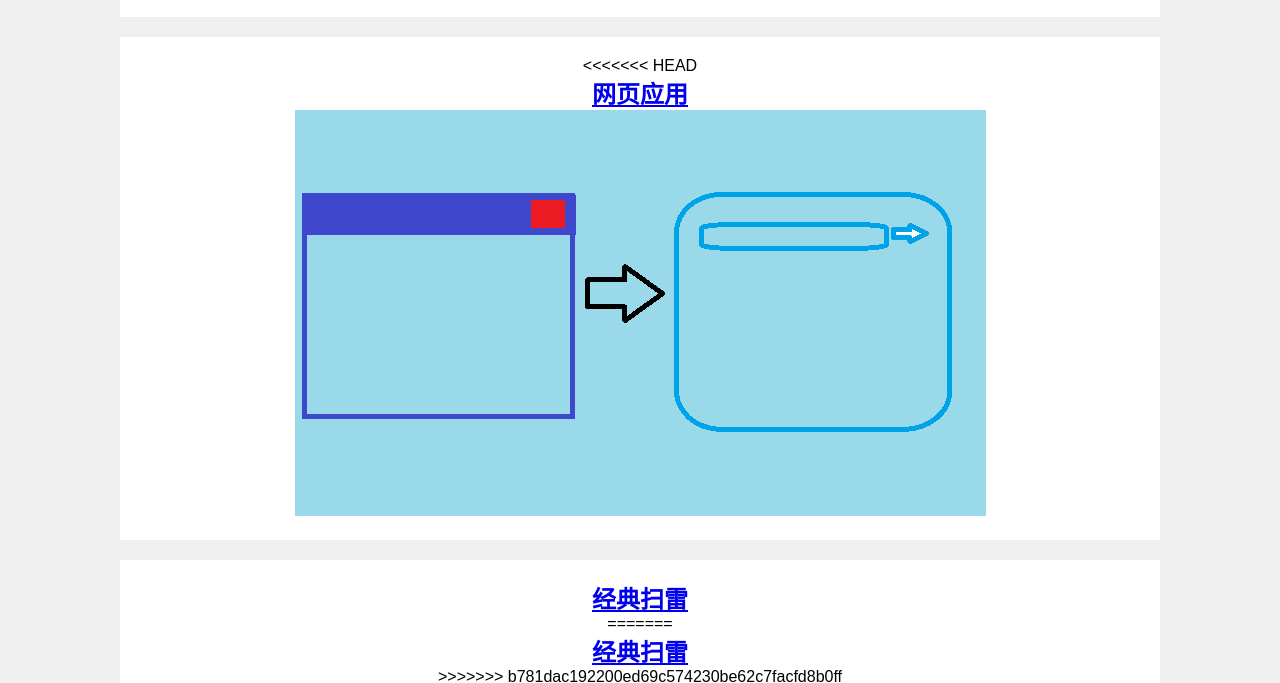
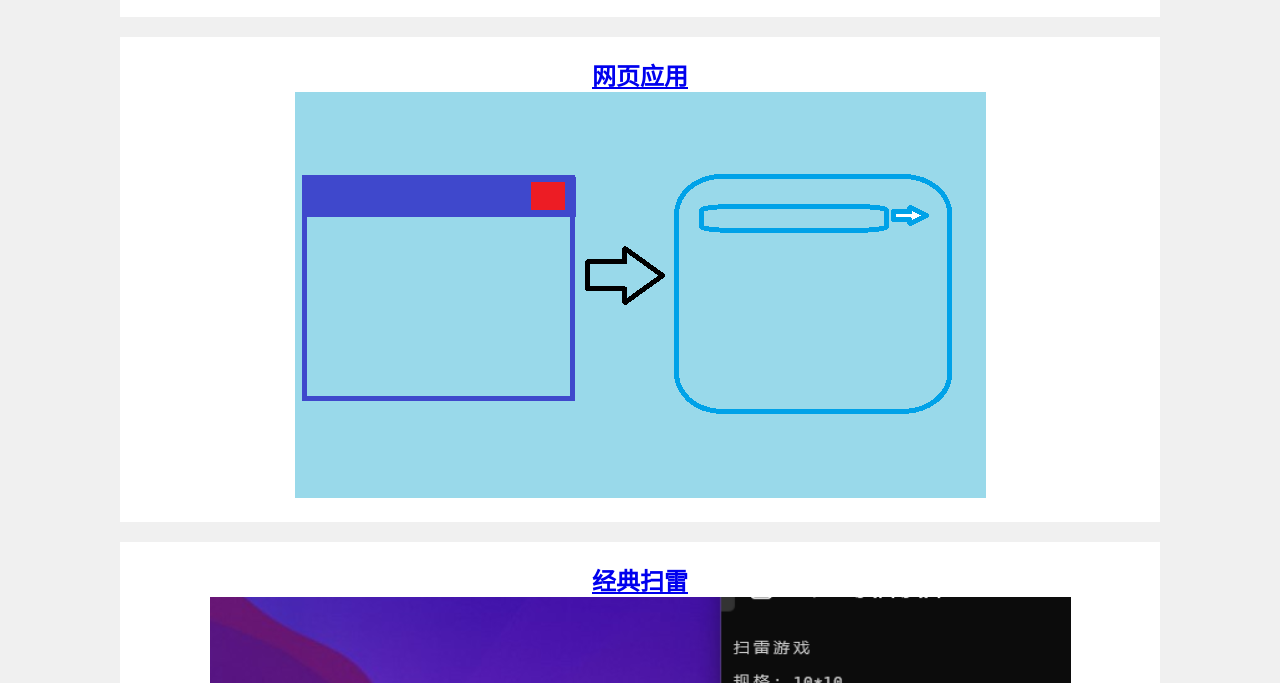
Before and after one commit to UildStudio/UildStudio.github.io, a plain HTML site: page index.html in a window 1280 px wide. Shown: the part 2025-2708 px from the top of the page. Drawn offline with Linux system fonts and the light colour scheme.

Commit message:
Update index.html

```diff
--- a/index.html
+++ b/index.html
@@ -85,7 +85,6 @@ color: #666;
 <article>
 <body>
 <main>
-<<<<<<< HEAD
 <h2 class="font-bold layui-elip"><a href="https://uildstudio.github.io/games">网页应用</a></h2>
 <div class="article-li-param layui-row">
 <img src="https://uildstudio.github.io/img/gm.png">
@@ -97,10 +96,7 @@ color: #666;
 <article>
 <body>
 <main>
-<h2 class="font-bold layui-elip"><a href="https://uildstudio.github.io/download.html">经典扫雷</a></h2>
-=======
 <h2 class="font-bold layui-elip"><a href="https://uildstudio.github.io/software/saolei.exe">经典扫雷</a></h2>
->>>>>>> b781dac192200ed69c574230be62c7facfd8b0ff
 <div class="article-li-param layui-row">
 <img src="https://uildstudio.github.io/img/saolei.png">
 </div>
```
